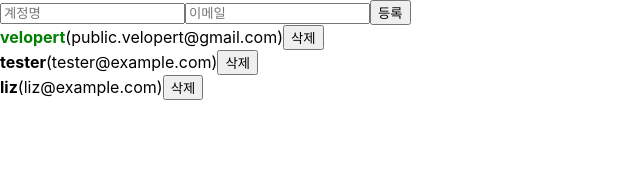
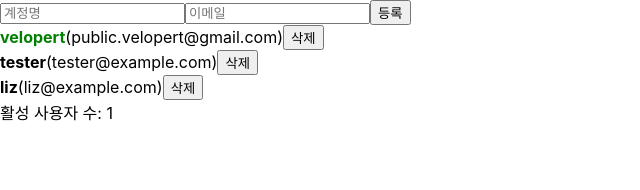
Before and after one commit to Jeong-jeong/React-study, a React (Create React App) app: page / in a window 1280 px wide. Shown: the top 190 px of the page, without its empty margins (0-640 px from the left). Built offline with nearby package versions, Linux system fonts and the light colour scheme.

Commit message:
📝  Learn about useMemo in React hook

```diff
--- a/src/App.js
+++ b/src/App.js
@@ -1,6 +1,11 @@
-import React, {useRef ,useState} from 'react';
+import React, {useRef ,useState, useMemo} from 'react';
 import CreateUser from './CreateUser';
 import UserList from './UserList';
+
+function countActiveUsers(users) {
+  console.log('활성 사용자 수를 세는중...');
+  return users.filter(user => user.active).length;
+}
 
 function App() {
   const [inputs, setInputs] = useState({
@@ -69,6 +74,8 @@ function App() {
       ));
   }
 
+  const count = useMemo(() => countActiveUsers(users), [users]);
+
   return (
     <div>
       <CreateUser
@@ -78,7 +85,7 @@ function App() {
       onCreate={onCreate}
       />
       <UserList users={users} onRemove={onRemove} onToggle={onToggle}/>
-
+      <div>활성 사용자 수: {count}</div>
     </div>
   );
 }
```
